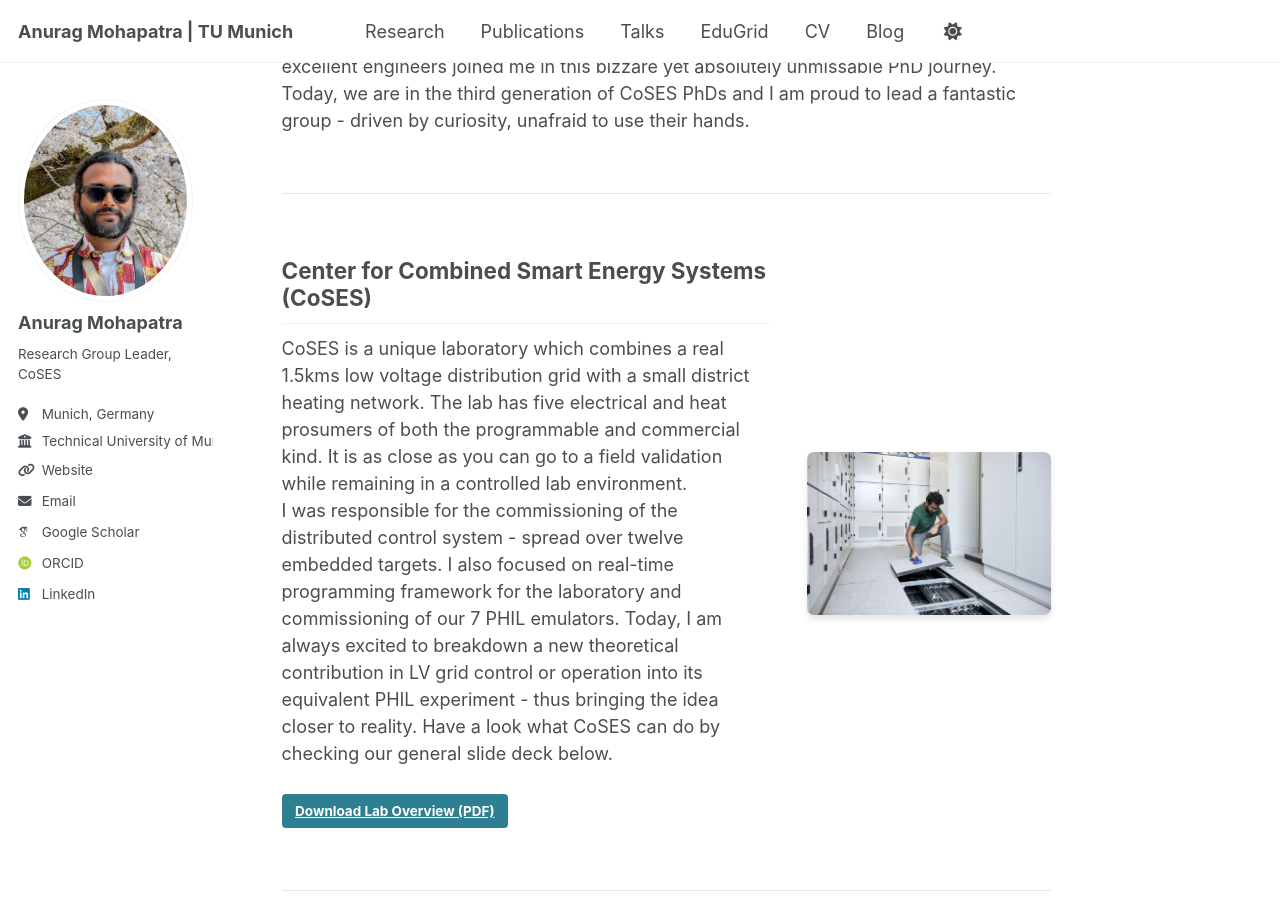
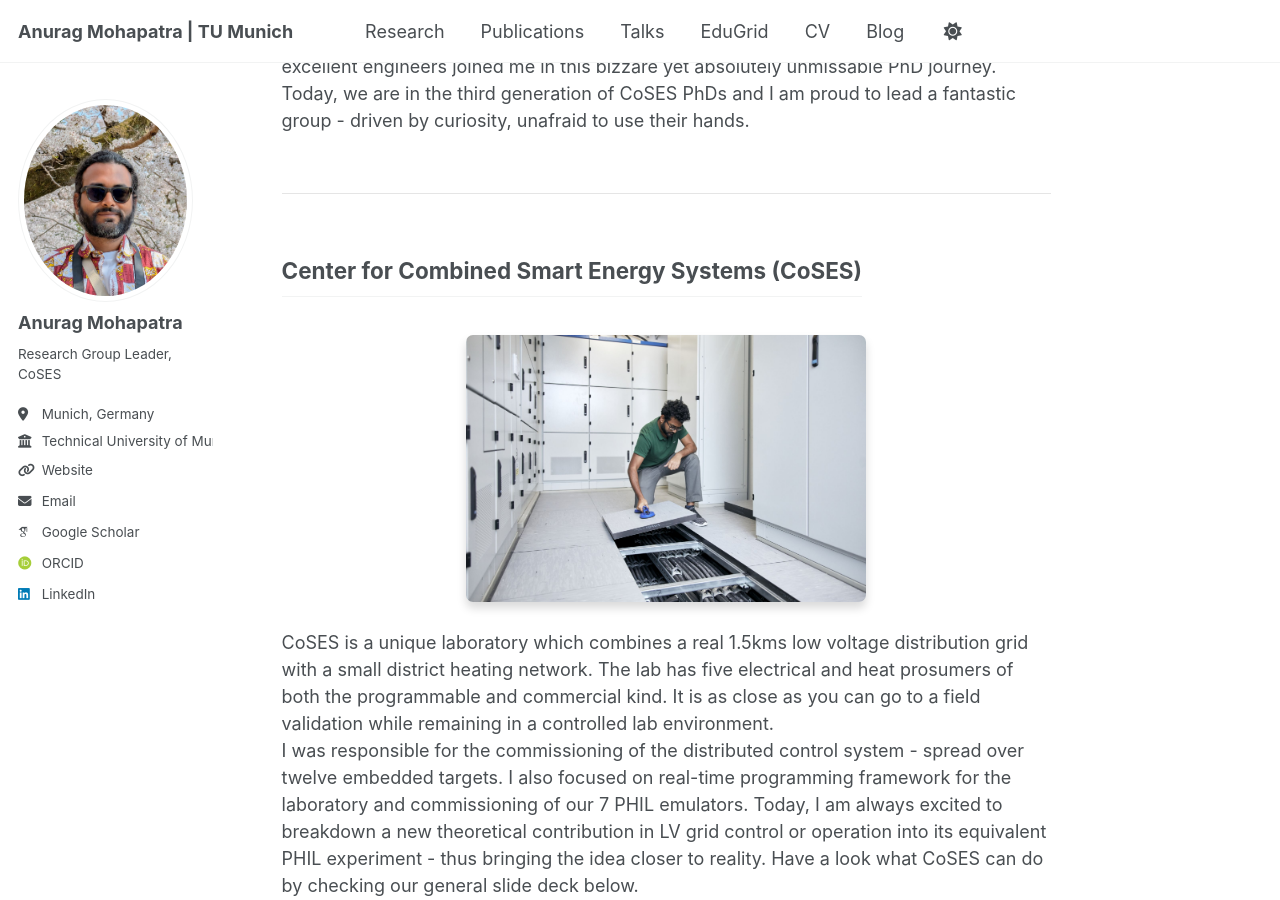
Before and after one commit to anuragmohapatra90/anuragmohapatra90.github.io, a Jekyll site: the page built from _pages/about.md, in a window 1280 px wide and 900 px high, scrolled down 609 px. Built offline with Jekyll 4.4.1, drawn with Linux system fonts in a browser that asks for light colours; some web fonts are replaced; a script that is not in the unit is left out.

Commit message:
Fxing the landing page V12

```diff
--- a/_data/navigation.yml
+++ b/_data/navigation.yml
@@ -16,7 +16,7 @@
   - title: "Talks"
     url: /talks/
   - title: "EduGrid"
-    url: www.edu-grid.org
+    url: http://edu-grid.org
   - title: "CV"
     url: /cv/
   - title: "Blog"
--- a/_pages/about.md
+++ b/_pages/about.md
@@ -20,9 +20,15 @@
 </div>
 
 
-<div class="home-section">
-  <div class="home-text">
-    <h2>Center for Combined Smart Energy Systems (CoSES)</h2>
+<div class="home-section bio-section">
+
+  <h2>Center for Combined Smart Energy Systems (CoSES)</h2>
+
+  <div class="profile-image-container">
+    <img src="/images/coses.jpg" alt="A photo of the CoSES Laboratory">
+  </div>
+
+  <div class="home-text" style="padding-right: 0;">
     <p>
       CoSES is a unique laboratory which combines a real 1.5kms low voltage distribution grid with a small district heating network. The lab has five electrical and heat prosumers of both the programmable and commercial kind. It is as close as you can go to a field validation while remaining in a controlled lab environment.
       <br>
@@ -31,15 +37,19 @@
       <a href="/files/CoSES_Lab_Overview.pdf" class="btn btn--info">Download Lab Overview (PDF)</a>
     </p>
   </div>
-  <div class="home-image">
-    <img src="/images/coses.jpg" alt="A photo of the CoSES Laboratory">
-  </div>
+
 </div>
 
 
-<div class="home-section">
-  <div class="home-text">
-    <h2>Interests</h2>
+<div class="home-section bio-section">
+
+  <h2>Interests</h2>
+
+  <div class="profile-image-container">
+    <img src="/images/edugrid.JPG" alt="A photo representing your interests">
+  </div>
+
+  <div class="home-text" style="padding-right: 0;">
     <p>
       I have always enjoyed teaching and breaking down complex ideas into basic analogies. I believe that the obsession with jargon, formulae, theorem gatekeeps the world of science to many children who are slow or late bloomers in their school days. Teachers worldwide are focusing on rote-learning versus explaining the metaphor behind a lesson.
       <br>
@@ -50,7 +60,5 @@
       Beyond this, I have a passionate interest in the art of filmmaking and the hard science fiction.
     </p>
   </div>
-  <div class="home-image">
-    <img src="/images/edugrid.JPG" alt="A photo representing your interests">
-  </div>
+
 </div>
```
